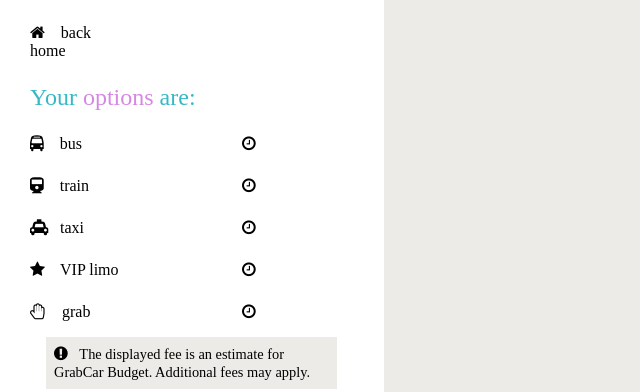
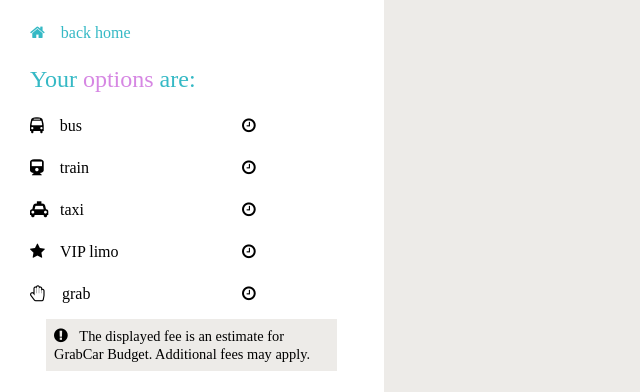
Before and after one commit to bbh0607/bae_dNation, a website: page public/transportResult.html in a window 1280 px wide. Shown: the top 392 px of the page, without its empty margins (0-640 px from the left). Drawn offline with Linux system fonts and the light colour scheme; some packages are replaced by stand-ins of ours; a web font is replaced by a local one.

Commit message:
Update transportResult.html

```diff
--- a/public/transportResult.html
+++ b/public/transportResult.html
@@ -25,7 +25,7 @@
       <div class="split left">
           <ul id="resultPage">
               <li class="list">
-                  <span class="title">
+                  <span class="home">
                       <i class="fa fa-home icon"></i><span class="mode">back home</span>
                   </span>
               </li>
```
